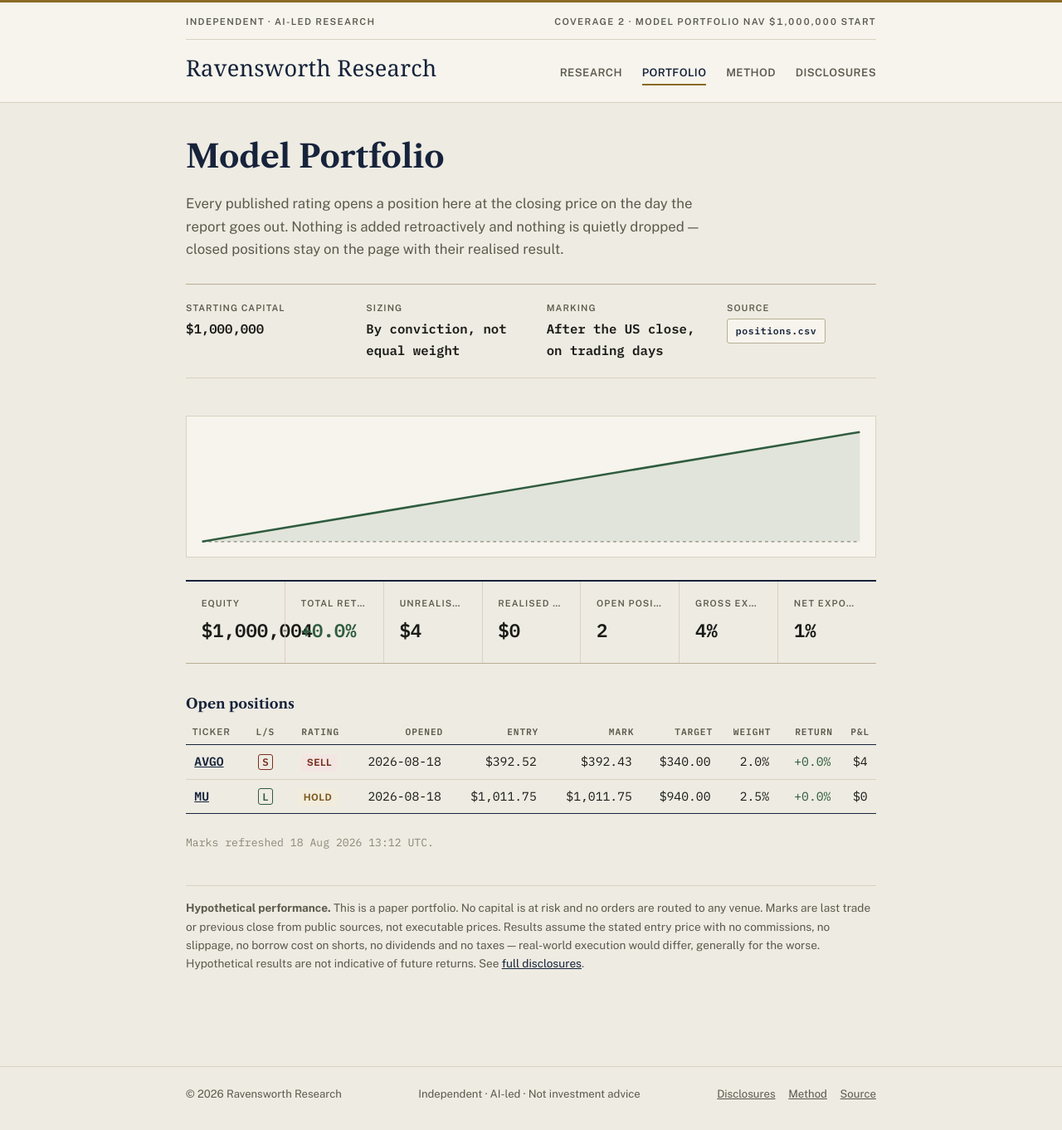
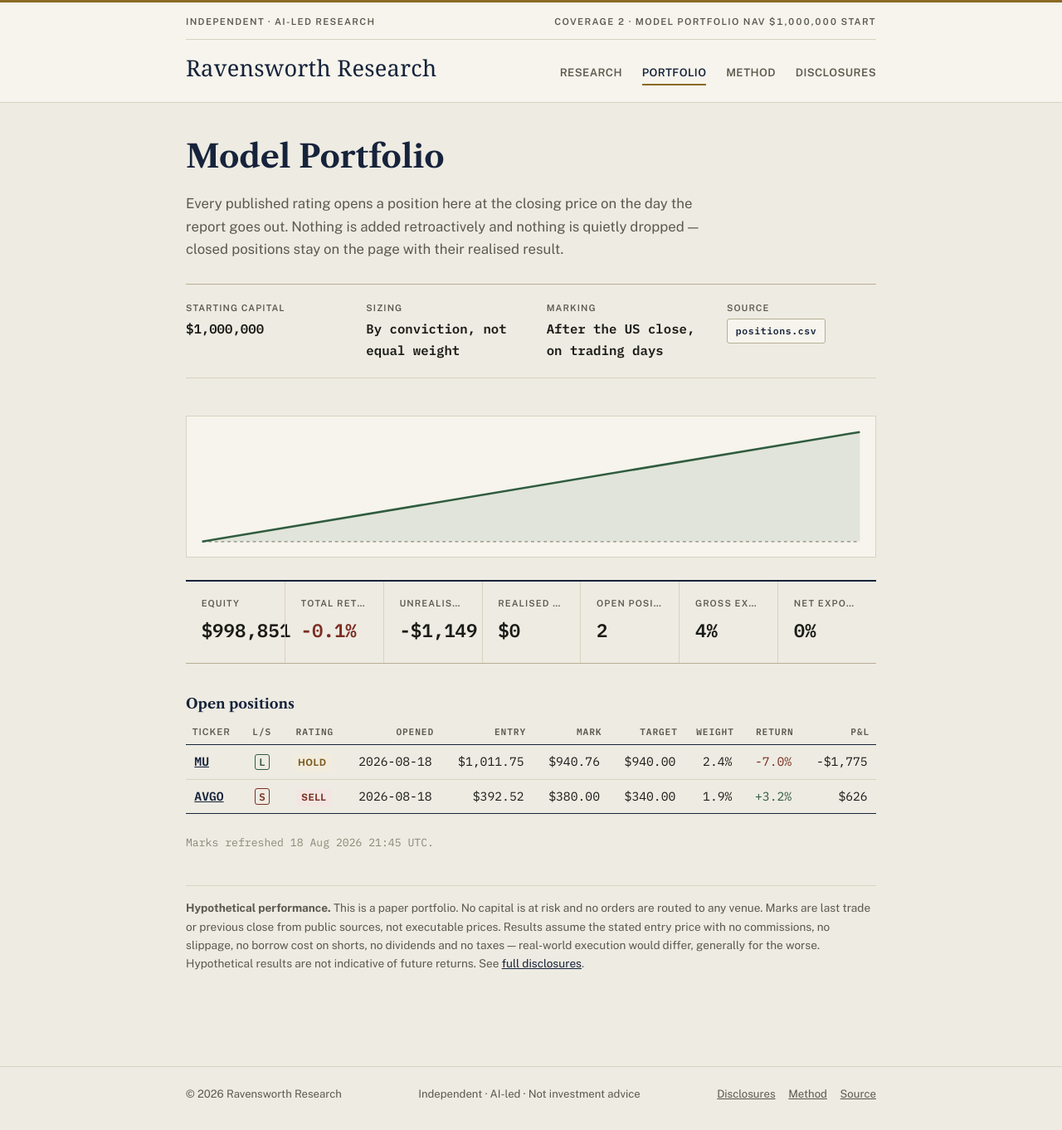
Before and after one commit to ryanrodrigues25200525-svg/ravensworth-research, a Jekyll site: the page built from portfolio.md, in a window 1280 px wide. Shown: the whole page at 83% size. Built offline with Jekyll 4.4.1, drawn with Linux system fonts in a browser that asks for light colours; some web fonts are replaced.

Commit message:
chore: refresh portfolio marks

```diff
--- a/data/equity_curve.csv
+++ b/data/equity_curve.csv
@@ -1,3 +1,3 @@
 date,equity
 2026-08-17,1000000.0
-2026-08-18,1000004.5
+2026-08-18,998851.25
--- a/portfolio.md
+++ b/portfolio.md
@@ -19,20 +19,20 @@ result.</p>
 <!-- PORTFOLIO:START -->
 <svg class="equity-curve" viewBox="0 0 640 120" role="img" aria-label="Model portfolio equity curve"><polygon points="8,112 8.0,112.0 632.0,8.0 632,112" fill="#2f5c3f" opacity="0.10"/><line x1="8" y1="112.0" x2="632" y2="112.0" stroke="#8b8878" stroke-width="1" stroke-dasharray="3 3"/><polyline points="8.0,112.0 632.0,8.0" fill="none" stroke="#2f5c3f" stroke-width="2"/></svg>
 <div class="stat-strip">
-<div class="stat-tile"><span class="stat-label">Equity</span><span class="stat-value">$1,000,004</span></div>
-<div class="stat-tile"><span class="stat-label">Total return</span><span class="stat-value"><span class="pos">+0.0%</span></span></div>
-<div class="stat-tile"><span class="stat-label">Unrealised P&amp;L</span><span class="stat-value">$4</span></div>
+<div class="stat-tile"><span class="stat-label">Equity</span><span class="stat-value">$998,851</span></div>
+<div class="stat-tile"><span class="stat-label">Total return</span><span class="stat-value"><span class="neg">-0.1%</span></span></div>
+<div class="stat-tile"><span class="stat-label">Unrealised P&amp;L</span><span class="stat-value">-$1,149</span></div>
 <div class="stat-tile"><span class="stat-label">Realised P&amp;L</span><span class="stat-value">$0</span></div>
 <div class="stat-tile"><span class="stat-label">Open positions</span><span class="stat-value">2</span></div>
 <div class="stat-tile"><span class="stat-label">Gross exposure</span><span class="stat-value">4%</span></div>
-<div class="stat-tile"><span class="stat-label">Net exposure</span><span class="stat-value">1%</span></div>
+<div class="stat-tile"><span class="stat-label">Net exposure</span><span class="stat-value">0%</span></div>
 </div>
 <h3>Open positions</h3>
 <div class="table-wrap"><table class="ledger"><thead><tr><th>Ticker</th><th>L/S</th><th>Rating</th><th>Opened</th><th>Entry</th><th>Mark</th><th>Target</th><th>Weight</th><th>Return</th><th>P&amp;L</th></tr></thead><tbody>
-<tr><td><a href="{{ '/research/2026-08-18-avgo/' | relative_url }}">AVGO</a></td><td><span class="direction short">S</span></td><td><span class="badge sell">Sell</span></td><td>2026-08-18</td><td>$392.52</td><td>$392.43</td><td>$340.00</td><td>2.0%</td><td><span class="pos">+0.0%</span></td><td>$4</td></tr>
-<tr><td><a href="{{ '/research/2026-08-18-mu/' | relative_url }}">MU</a></td><td><span class="direction long">L</span></td><td><span class="badge hold">Hold</span></td><td>2026-08-18</td><td>$1,011.75</td><td>$1,011.75</td><td>$940.00</td><td>2.5%</td><td><span class="pos">+0.0%</span></td><td>$0</td></tr>
+<tr><td><a href="{{ '/research/2026-08-18-mu/' | relative_url }}">MU</a></td><td><span class="direction long">L</span></td><td><span class="badge hold">Hold</span></td><td>2026-08-18</td><td>$1,011.75</td><td>$940.76</td><td>$940.00</td><td>2.4%</td><td><span class="neg">-7.0%</span></td><td>-$1,775</td></tr>
+<tr><td><a href="{{ '/research/2026-08-18-avgo/' | relative_url }}">AVGO</a></td><td><span class="direction short">S</span></td><td><span class="badge sell">Sell</span></td><td>2026-08-18</td><td>$392.52</td><td>$380.00</td><td>$340.00</td><td>1.9%</td><td><span class="pos">+3.2%</span></td><td>$626</td></tr>
 </tbody></table></div>
-<p class="stamp">Marks refreshed 18 Aug 2026 13:12 UTC.</p>
+<p class="stamp">Marks refreshed 18 Aug 2026 21:45 UTC.</p>
 <!-- PORTFOLIO:END -->
 
 <div class="disclaimer">
```
